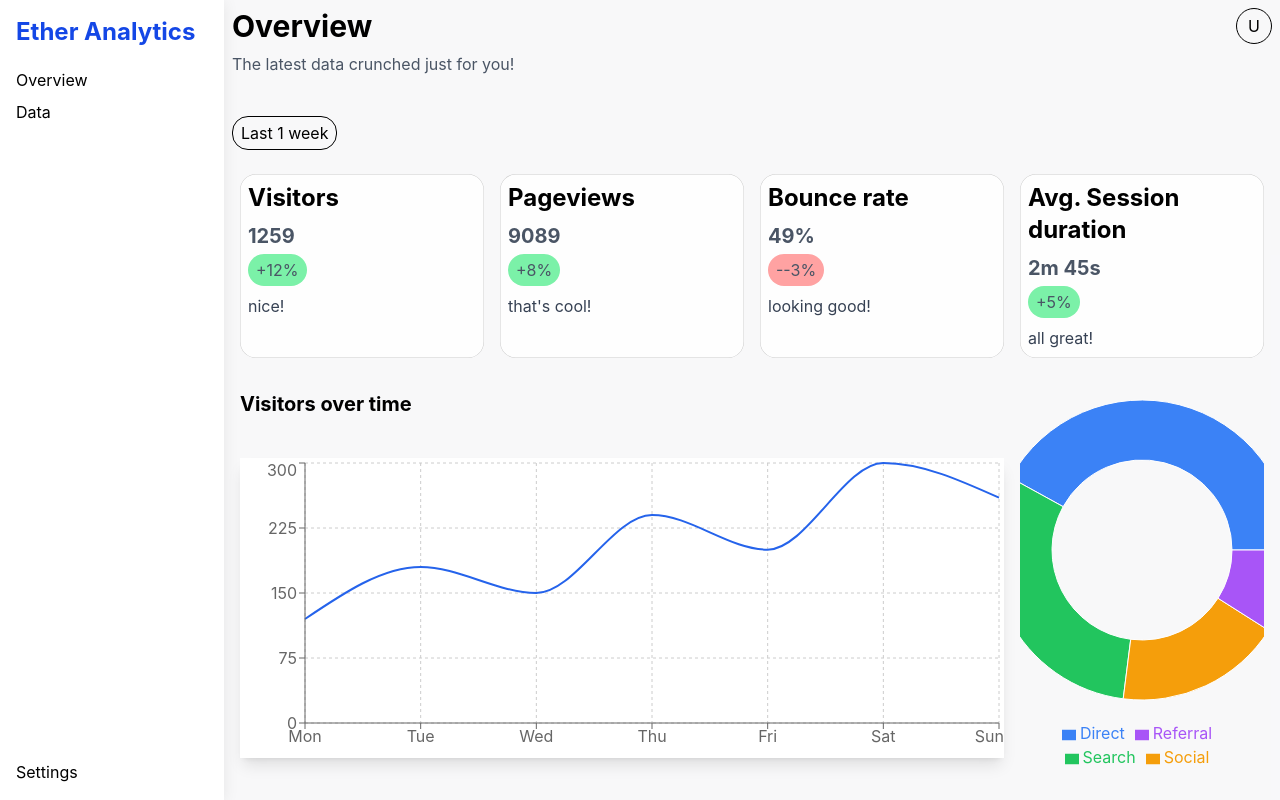
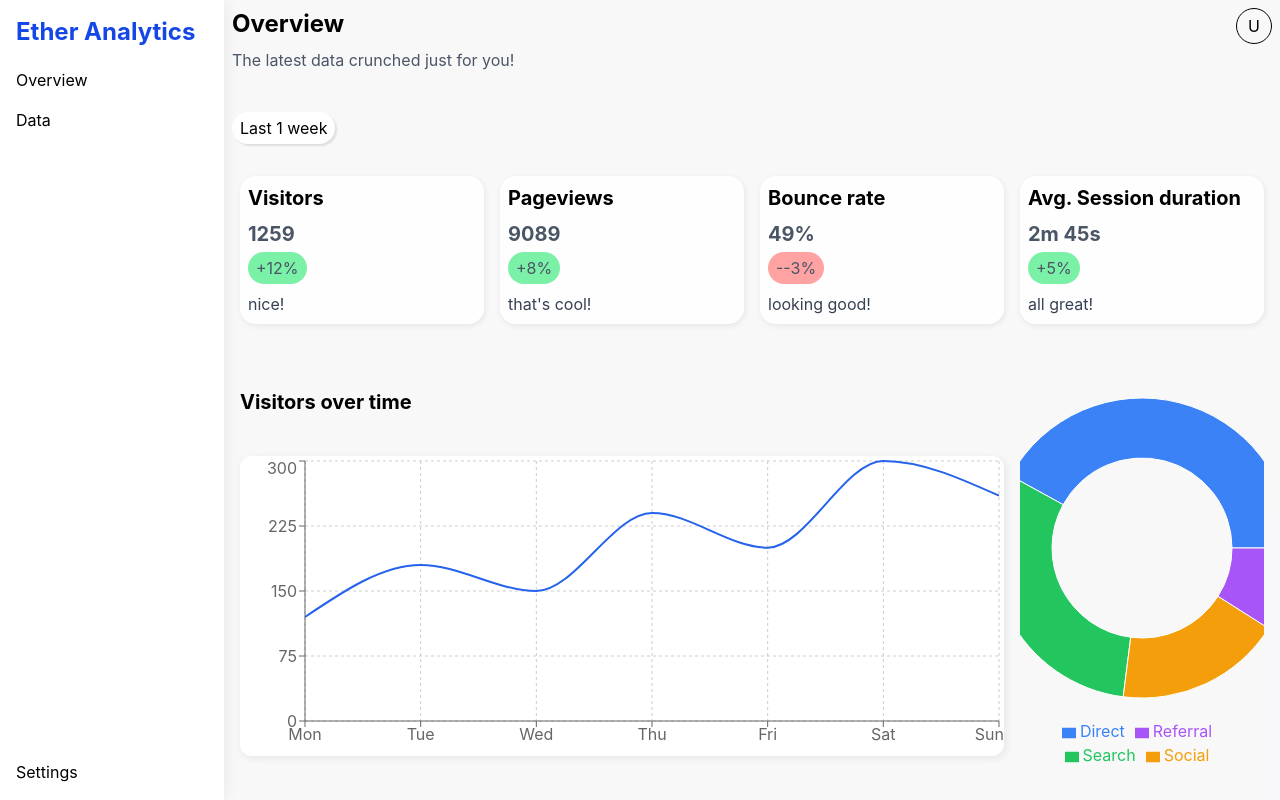
Before and after one commit to BlueOceanVale/ether-analytics, a React (Vite) app: page / in a window 1280 px wide. Built offline with nearby package versions, Linux system fonts and the light colour scheme.

Commit message:
feat: add shadows and improve text heirarchy

```diff
--- a/src/components/layout/Header.tsx
+++ b/src/components/layout/Header.tsx
@@ -5,17 +5,17 @@ type HeaderProps = {
 export default function Header({ onMenuClick }: HeaderProps ) {
 
     return (
-        <header className="flex flex-row p-2 w-full">
+        <header className="flex flex-row p-2 w-full mb-2">
             <div>
-                <h1 className="font-bold text-3xl mb-2">Overview</h1>
+                <h1 className="font-bold text-2xl mb-2">Overview</h1>
                 <p className="text-gray-600 mb-10">The latest data crunched just for you!</p>
-                <button className="border px-2 py-1 rounded-2xl">Last 1 week</button>
+                <button className="bg-white shadow-[2px_2px_2px_rgba(0,0,0,0.10)] px-2 py-1 rounded-2xl">Last 1 week</button>
             </div>
             <div className="flex flex-1">
                 <button
                     type="button"
                     onClick={onMenuClick}
-                    className="m-2 inline-flex h-8 min-w-11 items-center justify-center gap-2 rounded-lg border border-gray-300 bg-white px-3 text-sm font-medium text-gray-700 shadow-sm transition hover:bg-gray-50 active:bg-gray-100 focus-visible:outline-none focus-visible:ring-2 focus-visible:ring-blue-500 focus-visible:ring-offset-2 md:hidden"
+                    className="m-2 inline-flex h-8 min-w-11 items-center justify-center gap-2 rounded-lg border border-gray-300 bg-white px-3 text-sm font-medium text-gray-700 shadow-[0px_1px_2px_rgba()] transition hover:bg-gray-50 active:bg-gray-100 focus-visible:outline-none focus-visible:ring-2 focus-visible:ring-blue-500 focus-visible:ring-offset-2 md:hidden"
 
                 >
                         <span aria-hidden="true" className="flex flex-col gap-1">
@@ -25,9 +25,10 @@ export default function Header({ onMenuClick }: HeaderProps ) {
     </span>
                     Menu
                 </button>
-                <div className="h-9 w-9 ml-auto border flex items-center justify-center rounded-full">
-                    U
-                </div>
+                <div className="h-9 w-9 ml-auto border flex items-center justify-center rounded-full transition-transform duration-200 hover:scale-105 cursor-pointer">
+  U
+</div>
+
             </div>
         </header>
     )
--- a/src/components/layout/Sidebar.tsx
+++ b/src/components/layout/Sidebar.tsx
@@ -9,7 +9,7 @@ export default function Sidebar({isOpen}: SidebarProps) {
     isOpen ? "translate-x-0" : "-translate-x-full"
 }`}>
             <h1 className="font-bold text-2xl text-blue-700 mb-5">Ether Analytics</h1>
-            <ul className="flex-1 flex flex-col gap-2">
+            <ul className="flex-1 flex flex-col gap-4">
                 <li>
                     <a href="#">Overview</a>
                 </li>
--- a/src/components/ui/MetricCard.tsx
+++ b/src/components/ui/MetricCard.tsx
@@ -7,8 +7,8 @@ type CardProps = {
 
 export default function Card({title, value, change, description}: CardProps) {
     return (
-        <div className="shadow-[inset_0_0_0_0.5px_#ccc] rounded-2xl p-2 shadow bg-white/85">
-            <h2 className="text-2xl font-bold mb-2">{title}</h2>
+        <div className="shadow-[1px_2px_6px_rgba(0,0,0,0.08)] hover:scale-102 transition-all rounded-2xl p-2 bg-white/85">
+            <h2 className="text-xl font-bold mb-2">{title}</h2>
             <p className="font-bold text-xl text-gray-600 mb-1">{value}</p>
             <p className={`text-gray-600 rounded-2xl mb-2 inline-block px-2 py-1  ${change < 0 ? "bg-red-300" : "bg-green-300"}`}>
             {change < 0 ? "-" : "+"}{change}%
--- a/src/components/ui/TrafficSourcesChart.tsx
+++ b/src/components/ui/TrafficSourcesChart.tsx
@@ -10,7 +10,7 @@ import { trafficSources } from "../../data/mock";
 
 export default function TrafficSourcesChart() {
     return (
-        <div>
+        <div className="transition-all hover:scale-102">
             <ResponsiveContainer height={400} width="100%">
                 <PieChart >
                     <Pie
--- a/src/components/ui/VisitorChart.tsx
+++ b/src/components/ui/VisitorChart.tsx
@@ -11,11 +11,11 @@ import {
 
 export default function VisitorChart() {
     return (
-        <div>
+        <div >
             <h3 className="font-bold mt-4 text-xl">
                 Visitors over time
             </h3>
-            <ResponsiveContainer width="100%" height={300} className="mt-10 bg-white shadow-lg shadow-[0_0_5px_#bfdbfe] relative z-10">
+            <ResponsiveContainer width="100%" height={300} className="mt-10 bg-white shadow-[2px_2px_8px_rgba(0,0,0,0.08)] rounded-xl relative z-10">
                 <LineChart data={visitorData}>
                     <CartesianGrid strokeDasharray="3 3" />
                     <XAxis dataKey="day"/>
--- a/src/pages/Dashboard.tsx
+++ b/src/pages/Dashboard.tsx
@@ -19,10 +19,10 @@ export default function Dashboard() {
                     {metrics.map((metric) => (
                         <Card key={metric.title} {...metric} />
                     ))}
-                    <div className="col-span-full xl:col-span-3">
+                    <div className="col-span-full mt-8 xl:col-span-3">
                         <VisitorChart />
                     </div>
-                    <div className="col-span-full xl:col-span-1">
+                    <div className="col-span-full mt-8 xl:col-span-1">
                         <TrafficSourcesChart />
                     </div>
                 </section>
```
